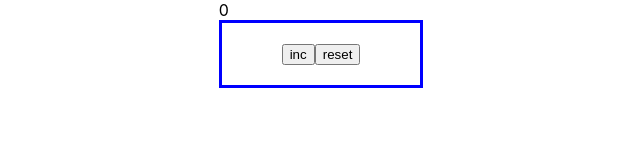
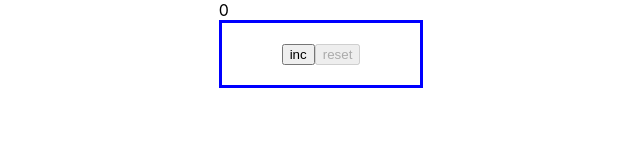
Before and after one commit to volhaf/counter, a React (Create React App) app: page / in a window 1280 px wide. Shown: the top 160 px of the page, without its empty margins (319-959 px from the left). Built offline with nearby package versions, Linux system fonts and the light colour scheme.

Commit message:
refactoring button disabled

```diff
--- a/src/App.tsx
+++ b/src/App.tsx
@@ -18,14 +18,18 @@ type CounterPropsType = {
 }
 
 function Counter ({}:CounterPropsType): any {
-    let[count, setCount] = useState(0);
-    let[on, setOn] = useState(false);
+    let [count, setCount] = useState(0);
+    let [on, setOn] = useState(false);
 
     const incClickHandler = () => {
-        if (count <5 ) {
-            setCount (count +1)
+        if (count < 5) {
+            setCount(count + 1)
             setOn(true)
         }
+    }
+    const resetClickHandler = () => {
+        setCount(0)
+        setOn(false)
     }
 
 
@@ -37,18 +41,18 @@ function Counter ({}:CounterPropsType): any {
                 <Button
                     onClick={incClickHandler}
                     title={'inc'}
-              disabled={count===5}
+                    disabled={count === 5}
                 />
                 <Button
-                onClick={()=>{}}
+                    onClick={resetClickHandler}
                     title={'reset'}
-                disabled={count===0}/>
+                    disabled={count === 0}/>
             </div>
 
-      </div>
-  )}
+        </div>)
 
 
+}
 
 
 type ButtonPropsType = {
@@ -60,10 +64,9 @@ function Button ({onClick, title, disabled}:ButtonPropsType): any {
     return (
         <div>
             <button
-                onClick={onClick}>
-                {disabled}
-                {title}
-            </button>
+                onClick={onClick}
+                disabled = {disabled}
+            >{title}</button>
         </div>
     )
 }
```
Lines whose indentation alone changed are shown as unchanged.
